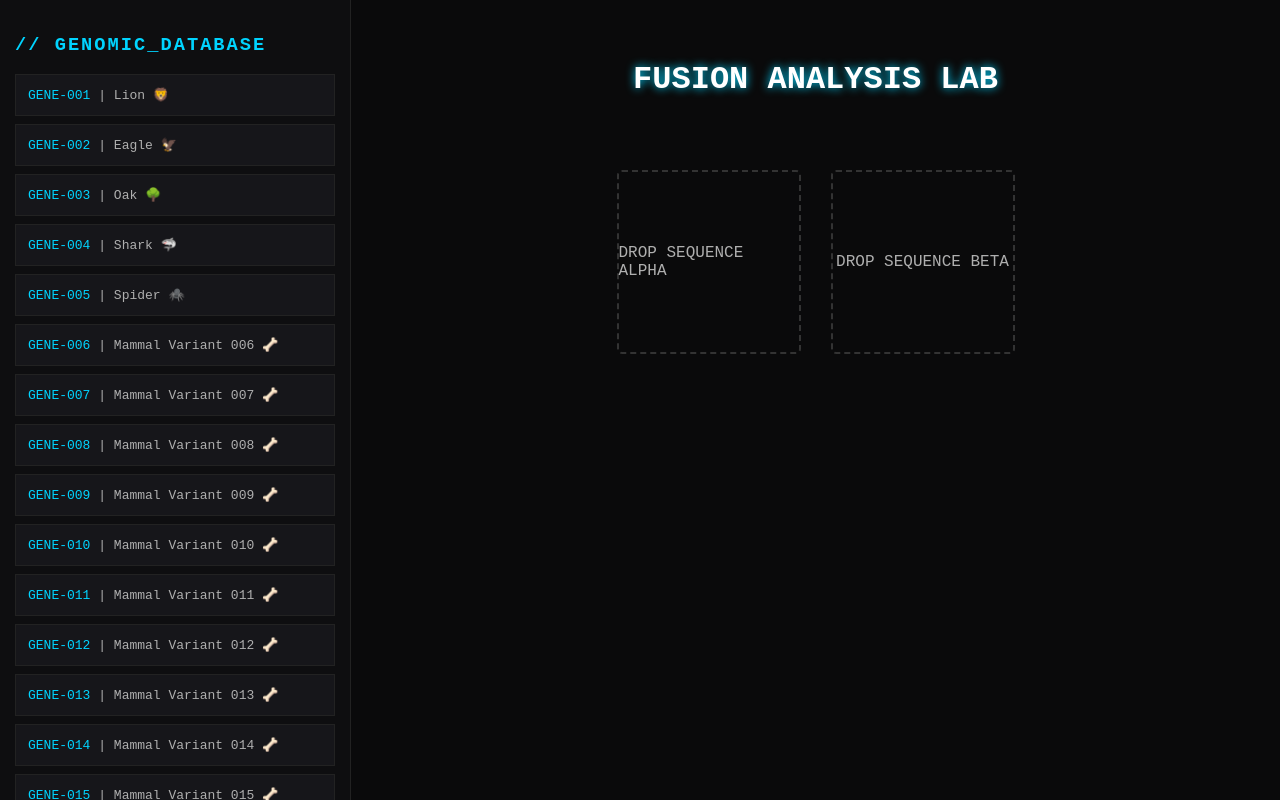
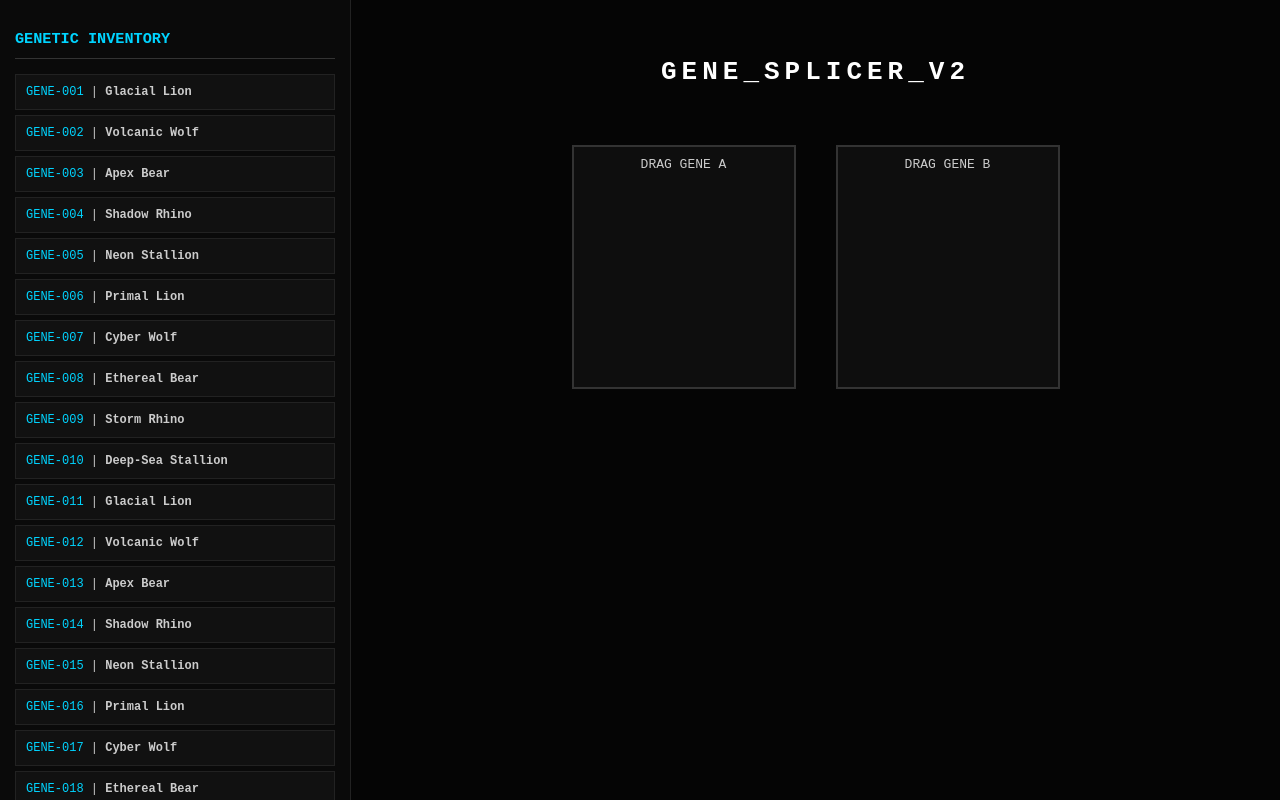
Before and after one commit to Ana-Ilspen/Genetics, a React (Create React App) app: page / in a window 1280 px wide. Built offline with nearby package versions, Linux system fonts and the light colour scheme.

Commit message:
Update App.js

```diff
--- a/src/App.js
+++ b/src/App.js
@@ -1,160 +1,161 @@
 import React, { useState } from 'react';
-
-// --- DATA: Hand-named "Master" Genes ---
-const masterGenes = {
-  "GENE-001": { name: "Lion", type: "Mammal", traits: ["Apex Predation", "Muscle Density"], icon: "🦁" },
-  "GENE-002": { name: "Eagle", type: "Avian", traits: ["Atmospheric Lift", "Telescopic Vision"], icon: "🦅" },
-  "GENE-003": { name: "Oak", type: "Botanical", traits: ["Lignin Reinforcement", "Photosynthesis"], icon: "🌳" },
-  "GENE-004": { name: "Shark", type: "Aquatic", traits: ["Electrolocation", "Cartilage Skeleton"], icon: "🦈" },
-  "GENE-005": { name: "Spider", type: "Arachnid", traits: ["Protein Fiber Secretion", "Wall-Clinging"], icon: "🕷️" },
-};
 
 const App = () => {
   const [slotA, setSlotA] = useState(null);
   const [slotB, setSlotB] = useState(null);
 
-  // --- GENERATOR: Automatically names and classifies all 500 genes ---
+  // --- DATA GENERATOR: 500 Unique Names & Traits ---
   const allGenes = Array.from({ length: 500 }, (_, i) => {
+    const prefixes = ["Glacial", "Volcanic", "Apex", "Shadow", "Neon", "Primal", "Cyber", "Ethereal", "Storm", "Deep-Sea"];
+    const mammals = ["Lion", "Wolf", "Bear", "Rhino", "Stallion"];
+    const avians = ["Falcon", "Owl", "Raven", "Eagle", "Vulture"];
+    const botany = ["Oak", "Fern", "Lotus", "Ivy", "Willow"];
+    const aquatic = ["Shark", "Kraken", "Manta", "Eel", "Orca"];
+
     const id = `GENE-${String(i + 1).padStart(3, '0')}`;
+    let type, name, trait, icon;
 
-    // If it's in our hand-named list, use that.
-    if (masterGenes[id]) return { id, ...masterGenes[id] };
+    const pre = prefixes[i % prefixes.length];
 
-    // Otherwise, generate data based on ID "Families"
-    let type, traits, icon;
-    if (i < 100) {
-      type = "Mammal"; traits = ["Endothermic Regulation", "Bone Density"]; icon = "🦴";
-    } else if (i < 200) {
-      type = "Avian"; traits = ["Hollow Bone Structure", "Rapid Metabolism"]; icon = "🪶";
-    } else if (i < 300) {
-      type = "Botanical"; traits = ["Cellulose Wall", "Carbon Sequestration"]; icon = "🌿";
-    } else if (i < 400) {
-      type = "Aquatic"; traits = ["Hydrodynamic Scaling", "Oxygen Filtration"]; icon = "💧";
+    if (i < 125) {
+      type = "Mammalian";
+      name = `${pre} ${mammals[i % mammals.length]}`;
+      trait = "Advanced Limb Musculature";
+      icon = "🦁";
+    } else if (i < 250) {
+      type = "Avian";
+      name = `${pre} ${avians[i % avians.length]}`;
+      trait = "Hollow Bone Aerodynamics";
+      icon = "🦅";
+    } else if (i < 375) {
+      type = "Botanical";
+      name = `${pre} ${botany[i % botany.length]}`;
+      trait = "Chloroplast Energy Synthesis";
+      icon = "🌿";
     } else {
-      type = "Inorganic"; traits = ["Silicon Lattice", "Conductive Surface"]; icon = "💎";
+      type = "Aquatic";
+      name = `${pre} ${aquatic[i % aquatic.length]}`;
+      trait = "Hydrostatic Gilled Respiration";
+      icon = "🦈";
     }
 
-    return {
-      id,
-      name: `${type} Variant ${id.split('-')[1]}`,
-      type,
-      traits,
-      icon
-    };
+    return { id, name, type, trait, icon };
   });
 
-  const getCompatibility = (g1, g2) => {
+  const getAnalysis = (g1, g2) => {
     if (!g1 || !g2) return null;
 
-    // Logic for cross-type compatibility
-    const sameType = g1.type === g2.type;
-    const isInorganic = g1.type === "Inorganic" || g2.type === "Inorganic";
+    const isMatch = g1.type === g2.type;
+    const comboKey = [g1.type, g2.type].sort().join('+');
 
-    if (isInorganic && !sameType) {
-      return {
-        status: "❌ SYSTEM CRITICAL",
-        color: "#ff0055",
-        reason: "Biological and Inorganic matter cannot fuse without a Cybernetic Bridge.",
-        transfer: "Severe cellular rejection."
-      };
+    let result = {
+      status: "STABLE HYBRID",
+      color: "#00d4ff",
+      reason: "Molecular structures aligned.",
+      inheritance: []
+    };
+
+    // Detailed Compatibility Logic
+    if (isMatch) {
+      result.status = "OPTIMAL SYNERGY";
+      result.color = "#00ff88";
+      result.reason = `Both sequences share ${g1.type} DNA architecture. High success rate with 0% risk of cellular degradation.`;
+      result.inheritance = [
+        `Dominant: ${g1.trait} (Extracted from ${g1.name})`,
+        `Recessive: ${g2.trait} (Extracted from ${g2.name})`
+      ];
+    } else if (comboKey === "Avian+Mammalian") {
+      result.status = "COMPLEX CHIMERA";
+      result.color = "#ffcc00";
+      result.reason = "Endothermic heat signatures match, but skeletal density conflicts. Hybrid will require artificial calcium support.";
+      result.inheritance = [
+        `Structural: ${g2.trait} (From ${g2.name})`,
+        `Neural: ${g1.trait} (From ${g1.name})`
+      ];
+    } else if (comboKey.includes("Botanical")) {
+      result.status = "INCOMPATIBLE";
+      result.color = "#ff4b2b";
+      result.reason = `Biological Failure: ${g1.type === "Botanical" ? g1.name : g2.name} utilizes Cellulose cell walls which cannot fuse with the soft tissue membranes of the partner.`;
+      result.inheritance = ["FAILURE: Apoptosis (Cell death) detected within 4.2 milliseconds."];
+    } else {
+      result.status = "EXPERIMENTAL";
+      result.color = "#bb00ff";
+      result.reason = "Unprecedented taxonomic cross. Genetic drifting likely.";
+      result.inheritance = [
+        `Primary: ${g1.trait} (Derived from ${g1.name})`,
+        `Secondary: ${g2.trait} (Derived from ${g2.name})`
+      ];
     }
-
-    if (sameType) {
-      return {
-        status: "✅ HIGH COMPATIBILITY",
-        color: "#00ff88",
-        reason: `Both sequences are ${g1.type}. Minimal risk of mutation rejection.`,
-        transfer: `${g1.traits[0]} + ${g2.traits[1]}`
-      };
-    }
-
-    return {
-      status: "⚠️ HYBRID STABLE",
-      color: "#ffcc00",
-      reason: `Cross-species fusion between ${g1.type} and ${g2.type} detected. Resulting chimera will be sterile.`,
-      transfer: `${g1.traits[1]} (Primary) | ${g2.traits[0]} (Secondary)`
-    };
+    return result;
   };
 
-  const analysis = getCompatibility(slotA, slotB);
+  const analysis = getAnalysis(slotA, slotB);
 
   return (
-    <div style={{ display: 'flex', height: '100vh', backgroundColor: '#0a0a0b', color: '#afafaf', fontFamily: '"Courier New", Courier, monospace' }}>
+    <div style={{ display: 'flex', height: '100vh', backgroundColor: '#050505', color: '#ccc', fontFamily: 'monospace' }}>
 
-      {/* SIDEBAR: Scrollable Bank */}
-      <div style={{ width: '320px', borderRight: '1px solid #222', overflowY: 'auto', padding: '15px', background: '#0e0e10' }}>
-        <h3 style={{ color: '#00d4ff', letterSpacing: '2px' }}>// GENOMIC_DATABASE</h3>
+      {/* SIDEBAR */}
+      <div style={{ width: '320px', borderRight: '1px solid #222', overflowY: 'auto', padding: '15px', background: '#0a0a0a' }}>
+        <h3 style={{ color: '#00d4ff', borderBottom: '1px solid #333', paddingBottom: '10px' }}>GENETIC INVENTORY</h3>
         {allGenes.map(gene => (
           <div
             key={gene.id}
             draggable
             onDragStart={(e) => e.dataTransfer.setData("gene", JSON.stringify(gene))}
             style={{
-              padding: '12px',
-              margin: '8px 0',
-              background: '#16161a',
-              border: '1px solid #222',
-              cursor: 'grab',
-              fontSize: '13px'
+              padding: '10px', margin: '5px 0', background: '#111',
+              border: '1px solid #222', cursor: 'grab', fontSize: '12px'
             }}
-            onMouseEnter={(e) => e.target.style.borderColor = '#444'}
-            onMouseLeave={(e) => e.target.style.borderColor = '#222'}
           >
-            <span style={{ color: '#00d4ff' }}>{gene.id}</span> | {gene.name} {gene.icon}
+            <span style={{ color: '#00d4ff' }}>{gene.id}</span> | <strong>{gene.name}</strong>
           </div>
         ))}
       </div>
 
-      {/* MAIN LAB */}
+      {/* WORKSPACE */}
       <div style={{ flex: 1, padding: '40px', display: 'flex', flexDirection: 'column', alignItems: 'center' }}>
-        <h1 style={{ color: 'white', textShadow: '0 0 10px #00d4ff' }}>FUSION ANALYSIS LAB</h1>
+        <h1 style={{ letterSpacing: '5px', color: '#fff' }}>GENE_SPLICER_V2</h1>
 
-        <div style={{ display: 'flex', gap: '30px', margin: '50px 0' }}>
-          {[slotA, slotB].map((slot, index) => (
+        <div style={{ display: 'flex', gap: '40px', margin: '40px 0' }}>
+          {[slotA, slotB].map((slot, i) => (
             <div
-              key={index}
+              key={i}
               onDragOver={(e) => e.preventDefault()}
               onDrop={(e) => {
                 const data = JSON.parse(e.dataTransfer.getData("gene"));
-                index === 0 ? setSlotA(data) : setSlotB(data);
+                i === 0 ? setSlotA(data) : setSlotB(data);
               }}
               style={{
-                width: '180px', height: '180px',
-                border: `2px ${slot ? 'solid' : 'dashed'} #333`,
-                borderRadius: '5px',
-                display: 'flex', flexDirection: 'column', alignItems: 'center', justifyContent: 'center',
-                background: slot ? '#111' : 'transparent',
-                boxShadow: slot ? '0 0 15px rgba(0,212,255,0.1)' : 'none'
+                width: '200px', height: '220px', border: `2px solid ${slot ? '#00d4ff' : '#333'}`,
+                background: '#0e0e0e', textAlign: 'center', padding: '10px'
               }}
             >
               {slot ? (
                 <>
-                  <div style={{ fontSize: '40px' }}>{slot.icon}</div>
-                  <div style={{ color: '#00d4ff', fontSize: '12px', marginTop: '10px' }}>{slot.id}</div>
-                  <div style={{ fontSize: '14px' }}>{slot.name}</div>
+                  <div style={{ fontSize: '50px' }}>{slot.icon}</div>
+                  <h4 style={{ color: '#fff' }}>{slot.name}</h4>
+                  <p style={{ fontSize: '10px' }}>{slot.trait}</p>
                 </>
-              ) : `DROP SEQUENCE ${index === 0 ? 'ALPHA' : 'BETA'}`}
+              ) : `DRAG GENE ${i === 0 ? 'A' : 'B'}`}
             </div>
           ))}
         </div>
 
+        {/* DETAILED RESULTS */}
         {analysis && (
-          <div style={{ maxWidth: '700px', width: '100%', padding: '25px', borderLeft: `5px solid ${analysis.color}`, background: '#111', borderRadius: '4px' }}>
-            <h2 style={{ color: analysis.color, marginTop: 0 }}>{analysis.status}</h2>
-            <p><strong>DIAGNOSTIC:</strong> {analysis.reason}</p>
-            <div style={{ marginTop: '20px', padding: '15px', background: '#000', border: '1px solid #222' }}>
-              <strong style={{ color: '#00d4ff' }}>EXPECTED PHENOTYPE TRANSFER:</strong>
-              <ul style={{ marginTop: '10px' }}>
-                <li>Primary Trait: {analysis.transfer.split('|')[0]}</li>
-                {analysis.transfer.includes('|') && <li>Secondary Trait: {analysis.transfer.split('|')[1]}</li>}
-              </ul>
+          <div style={{ width: '100%', maxWidth: '800px', padding: '30px', background: '#111', border: `1px solid ${analysis.color}`, position: 'relative' }}>
+            <div style={{ position: 'absolute', top: '-15px', left: '20px', background: analysis.color, color: '#000', padding: '2px 10px', fontWeight: 'bold' }}>
+              LAB REPORT: {analysis.status}
             </div>
-            <button
-              onClick={() => {setSlotA(null); setSlotB(null);}}
-              style={{ marginTop: '20px', background: 'none', border: '1px solid #444', color: '#888', padding: '8px 15px', cursor: 'pointer' }}
-            >
-              CLEAR TERMINAL
-            </button>
+            <p style={{ fontSize: '16px', lineHeight: '1.5' }}><strong>DIAGNOSTIC SUMMARY:</strong> {analysis.reason}</p>
+            <hr style={{ borderColor: '#222' }} />
+            <h4 style={{ color: analysis.color }}>GENETIC INHERITANCE MAP:</h4>
+            <ul>
+              {analysis.inheritance.map((item, idx) => (
+                <li key={idx} style={{ margin: '10px 0', color: '#fff' }}>{item}</li>
+              ))}
+            </ul>
+            <button onClick={() => {setSlotA(null); setSlotB(null);}} style={{ background: '#222', color: '#fff', border: 'none', padding: '10px 20px', cursor: 'pointer', marginTop: '10px' }}>RESET SEQUENCE</button>
           </div>
         )}
       </div>
```
